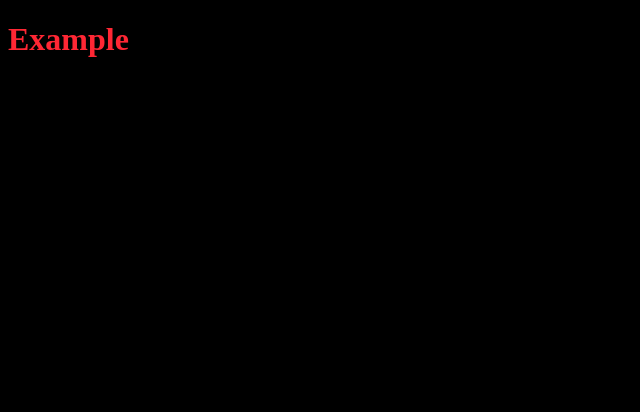
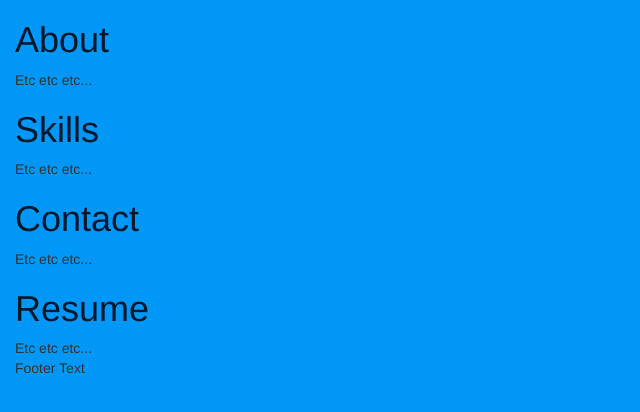
Before and after one commit to jennywy/jennywy.github.io, a website: page index.html in a window 1280 px wide. Shown: the whole page, without its empty margins (0-640 px from the left). Drawn offline with nearby package versions, Linux system fonts and the light colour scheme.

Commit message:
Add headings and styling
Added website headings
Add colors for website theme

```diff
--- a/index.html
+++ b/index.html
@@ -3,12 +3,23 @@
     <head>
       <title>Jenny's Portfolio</title>
       <meta name="viewport" content="width=device-width, initial-scale=1">
+      <link rel="stylesheet" href="https://maxcdn.bootstrapcdn.com/bootstrap/3.3.7/css/bootstrap.min.css">
+      <script src="https://ajax.googleapis.com/ajax/libs/jquery/3.2.1/jquery.min.js"></script>
+      <script src="https://maxcdn.bootstrapcdn.com/bootstrap/3.3.7/js/bootstrap.min.js"></script>
 
       <link rel="stylesheet" type="text/css" href="main.css">
       <script src="https://code.jquery.com/jquery-3.2.1.min.js"></script>
       <script src="index.js" type="text/javascript" charset="utf-8" defer></script>
     </head>
-    <body class="container-fluid">
-      <h1> Example </h1>
+    <body>
+      <div class="container-fluid">
+<section><h1>About</h1>Etc etc etc...</section>
+<section><h1>Skills</h1>Etc etc etc...</section>
+<section><h1>Contact</h1>Etc etc etc...</section>
+<section><h1>Resume</h1>Etc etc etc...</section>
+</div>
+<footer class="container-fluid">
+        <p>Footer Text</p>
+</footer>
     </body>
 </html>
--- a/main.css
+++ b/main.css
@@ -1,7 +1,8 @@
 body {
-  background: #000;
+  background: #0197F6;
+  color:
 }
 
 h1 {
-  color: #FF2734;
+  color: #02182B;
 }
```
